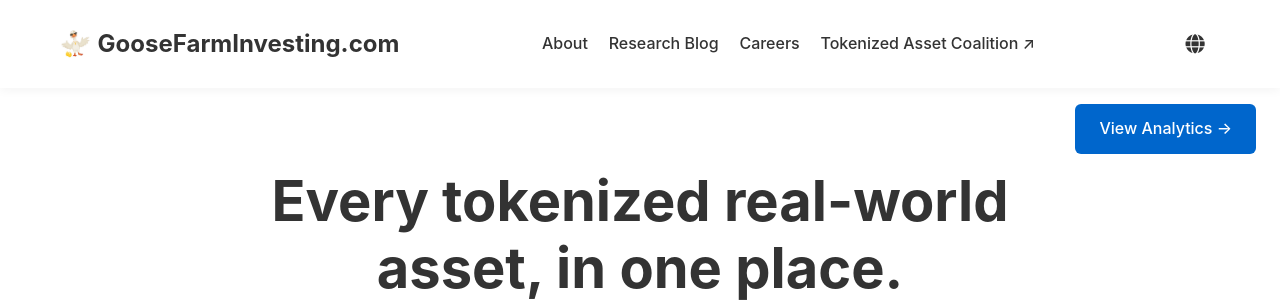
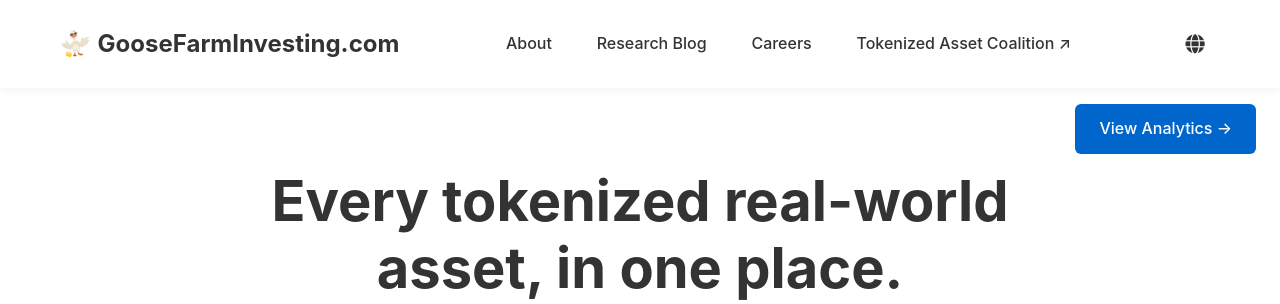
Before and after one commit to happybell80/s21_fastAPI_server, a FastAPI app: page / in a window 1280 px wide. Shown: the top 304 px of the page. Run offline with FastAPI, Linux system fonts and the light colour scheme.

Commit message:
css improvement

```diff
--- a/static/css/style.css
+++ b/static/css/style.css
@@ -133,7 +133,7 @@ nav ul {
     list-style: none;
     margin: 0;
     padding: 0;
-    gap: 0.5rem; /* 1rem에서 0.5rem으로 줄임 */
+    gap: 2rem; /* 1rem에서 0.5rem으로 줄임 */
 }
 
 nav ul li a {
@@ -931,7 +931,7 @@ footer {
 
     nav ul li a {
         display: block;
-        padding: 0.3rem 0.8rem;
+        padding: 0.6rem 1.0rem;
         border-bottom: 1px solid #f0f0f0;
         font-size: 0.95rem;
     }
```
